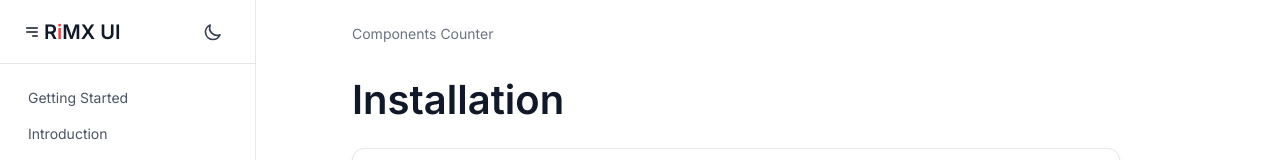
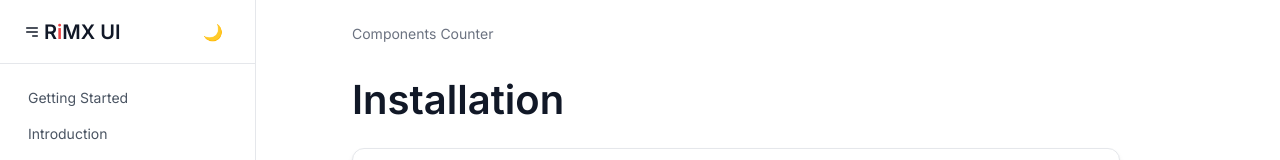
Before and after one commit to bhawanibytes/rimxui, a React (Vite) app in the folder rimxui/: page /docs/counter in a window 1280 px wide. Shown: the top 160 px of the page. Built offline with nearby package versions, Linux system fonts and the light colour scheme.

Commit message:
dark mode completely fixed

```diff
--- /dev/null
+++ b/rimxui/src/components/DarkMode/ThemeProvider.tsx
@@ -0,0 +1,49 @@
+// components/ThemeProvider.tsx
+import React, { createContext, useContext, useEffect, useState } from "react";
+
+interface ThemeContextType {
+  isDark: boolean;
+  toggleTheme: () => void;
+}
+
+const ThemeContext = createContext<ThemeContextType | undefined>(undefined);
+
+export const ThemeProvider: React.FC<{ children: React.ReactNode }> = ({
+  children,
+}) => {
+  const getInitialTheme = (): boolean => {
+    if (typeof window === "undefined") return false;
+    const stored = localStorage.getItem("theme");
+    if (stored) return stored === "dark";
+    return window.matchMedia("(prefers-color-scheme: dark)").matches;
+  };
+
+  const [isDark, setIsDark] = useState<boolean>(getInitialTheme);
+
+  // Update HTML class & localStorage
+  useEffect(() => {
+    const root = document.documentElement;
+    if (isDark) {
+      root.classList.add("dark");
+      localStorage.setItem("theme", "dark");
+    } else {
+      root.classList.remove("dark");
+      localStorage.setItem("theme", "light");
+    }
+  }, [isDark]);
+
+  const toggleTheme = () => setIsDark((prev) => !prev);
+
+  return (
+    <ThemeContext.Provider value={{ isDark, toggleTheme }}>
+      {children}
+    </ThemeContext.Provider>
+  );
+};
+
+// Custom hook
+export const useTheme = (): ThemeContextType => {
+  const context = useContext(ThemeContext);
+  if (!context) throw new Error("useTheme must be used within ThemeProvider");
+  return context;
+};
--- a/rimxui/src/components/DarkMode/dark.tsx
+++ b/rimxui/src/components/DarkMode/dark.tsx
@@ -1,46 +1,20 @@
-import { useEffect, useState } from "react";
+import React from "react";
+import { useTheme } from "./ThemeProvider"
 
 interface DarkModeToggleProps {
-  variant?: "icon" | "switch" | "text"; // Define the variant types
+  variant?: "icon" | "switch" | "text";
   lightIcon?: string;
   darkIcon?: string;
   className?: string;
-  remember?: boolean;
-  onToggle?: (isDark: boolean) => void;
 }
 
 const DarkModeToggle: React.FC<DarkModeToggleProps> = ({
-  variant = "icon", // Default to "icon"
+  variant = "icon",
   lightIcon = "🌞",
   darkIcon = "🌙",
   className = "",
-  remember = true,
-  onToggle,
 }) => {
-  const [isDark, setIsDark] = useState<boolean>(() => {
-    if (typeof window !== "undefined") {
-      return (
-        (remember && localStorage.theme === "dark") ||
-        (!("theme" in localStorage) &&
-          window.matchMedia("(prefers-color-scheme: dark)").matches)
-      );
-    }
-    return false;
-  });
-
-  useEffect(() => {
-    const root = document.documentElement;
-    if (isDark) {
-      root.classList.add("dark");
-      if (remember) localStorage.setItem("theme", "dark");
-    } else {
-      root.classList.remove("dark");
-      if (remember) localStorage.setItem("theme", "light");
-    }
-    onToggle?.(isDark);
-  }, [isDark, remember, onToggle]);
-
-  const toggle = () => setIsDark((prev) => !prev);
+  const { isDark, toggleTheme } = useTheme();
 
   const renderContent = () => {
     if (variant === "switch") {
@@ -73,7 +47,7 @@ const DarkModeToggle: React.FC<DarkModeToggleProps> = ({
 
   return (
     <button
-      onClick={toggle}
+      onClick={toggleTheme}
       className={`group flex items-center justify-center p-2 rounded-full transition duration-300 hover:bg-neutral-200 dark:hover:bg-neutral-700 active:scale-95 ${className}`}
       aria-label="Toggle Dark Mode"
     >
--- a/rimxui/src/components/showcase/ShowcaseLayout.tsx
+++ b/rimxui/src/components/showcase/ShowcaseLayout.tsx
@@ -1,6 +1,7 @@
 // Do not make this import absolute, it cause circular import and break the application
-import React, { useState } from "react";
+import React from "react";
 import { Link, Outlet, useLocation } from "react-router-dom";
+import DarkModeToggle from "../DarkMode/dark";
 import { ROUTES } from "../../routes/routes";
 
 const navigation = [
@@ -40,15 +41,9 @@ const navigation = [
 
 export const ShowcaseLayout: React.FC = () => {
   const location = useLocation();
-  const [darkMode, setDarkMode] = useState(false);
-
-  const toggleDarkMode = () => {
-    setDarkMode(!darkMode);
-    document.documentElement.classList.toggle("dark");
-  };
 
   return (
-    <div className={`${darkMode ? "dark" : ""}`}>
+    <div>
       <div className="min-h-screen bg-white dark:bg-neutral-900">
         <div className="flex">
           <div className="fixed top-0 left-0 bottom-0 w-64 border-r border-neutral-200 dark:border-neutral-800 bg-white dark:bg-neutral-900">
@@ -75,42 +70,10 @@ export const ShowcaseLayout: React.FC = () => {
                   R<span className="text-red-500">i</span>MX UI
                 </Link>
               </div>
-              <button
-                onClick={toggleDarkMode}
-                className="p-2 rounded-md hover:bg-neutral-100 dark:hover:bg-neutral-800 text-neutral-700 dark:text-neutral-300"
-              >
-                {darkMode ? (
-                  <svg
-                    xmlns="http://www.w3.org/2000/svg"
-                    className="h-5 w-5"
-                    fill="none"
-                    viewBox="0 0 24 24"
-                    stroke="currentColor"
-                  >
-                    <path
-                      strokeLinecap="round"
-                      strokeLinejoin="round"
-                      strokeWidth={2}
-                      d="M12 3v1m0 16v1m9-9h-1M4 12H3m15.364 6.364l-.707-.707M6.343 6.343l-.707-.707m12.728 0l-.707.707M6.343 17.657l-.707.707M16 12a4 4 0 11-8 0 4 4 0 018 0z"
-                    />
-                  </svg>
-                ) : (
-                  <svg
-                    xmlns="http://www.w3.org/2000/svg"
-                    className="h-5 w-5"
-                    fill="none"
-                    viewBox="0 0 24 24"
-                    stroke="currentColor"
-                  >
-                    <path
-                      strokeLinecap="round"
-                      strokeLinejoin="round"
-                      strokeWidth={2}
-                      d="M20.354 15.354A9 9 0 018.646 3.646 9.003 9.003 0 0012 21a9.003 9.003 0 008.354-5.646z"
-                    />
-                  </svg>
-                )}
-              </button>
+              <DarkModeToggle
+                variant="icon"
+                className="p-2 rounded-md hover:bg-neutral-100 dark:hover:bg-neutral-800"
+              />
             </div>
             <nav className="p-4 max-h-[90vh] overflow-y-auto [&::-webkit-scrollbar]:w-0 [&::-webkit-scrollbar-track]:rounded-full [&::-webkit-scrollbar-track]:bg-gray-100 [&::-webkit-scrollbar-thumb]:rounded-full  [&::-webkit-scrollbar-thumb]:bg-gray-300  dark:[&::-webkit-scrollbar-track]:bg-neutral-700  dark:[&::-webkit-scrollbar-thumb]:bg-neutral-500">
               {navigation.map((item) => (
--- a/rimxui/src/main.tsx
+++ b/rimxui/src/main.tsx
@@ -2,9 +2,12 @@ import { StrictMode } from "react";
 import { createRoot } from "react-dom/client";
 import "./index.css";
 import App from "./App.tsx";
+import { ThemeProvider } from "./components/DarkMode/ThemeProvider.tsx";
 
 createRoot(document.getElementById("root")!).render(
   <StrictMode>
-    <App />
+    <ThemeProvider>
+      <App />
+    </ThemeProvider>
   </StrictMode>,
 );
```
Also changed, not shown: rimxui/src/components/DarkMode/use.md (deleted, +0 -19 lines).
